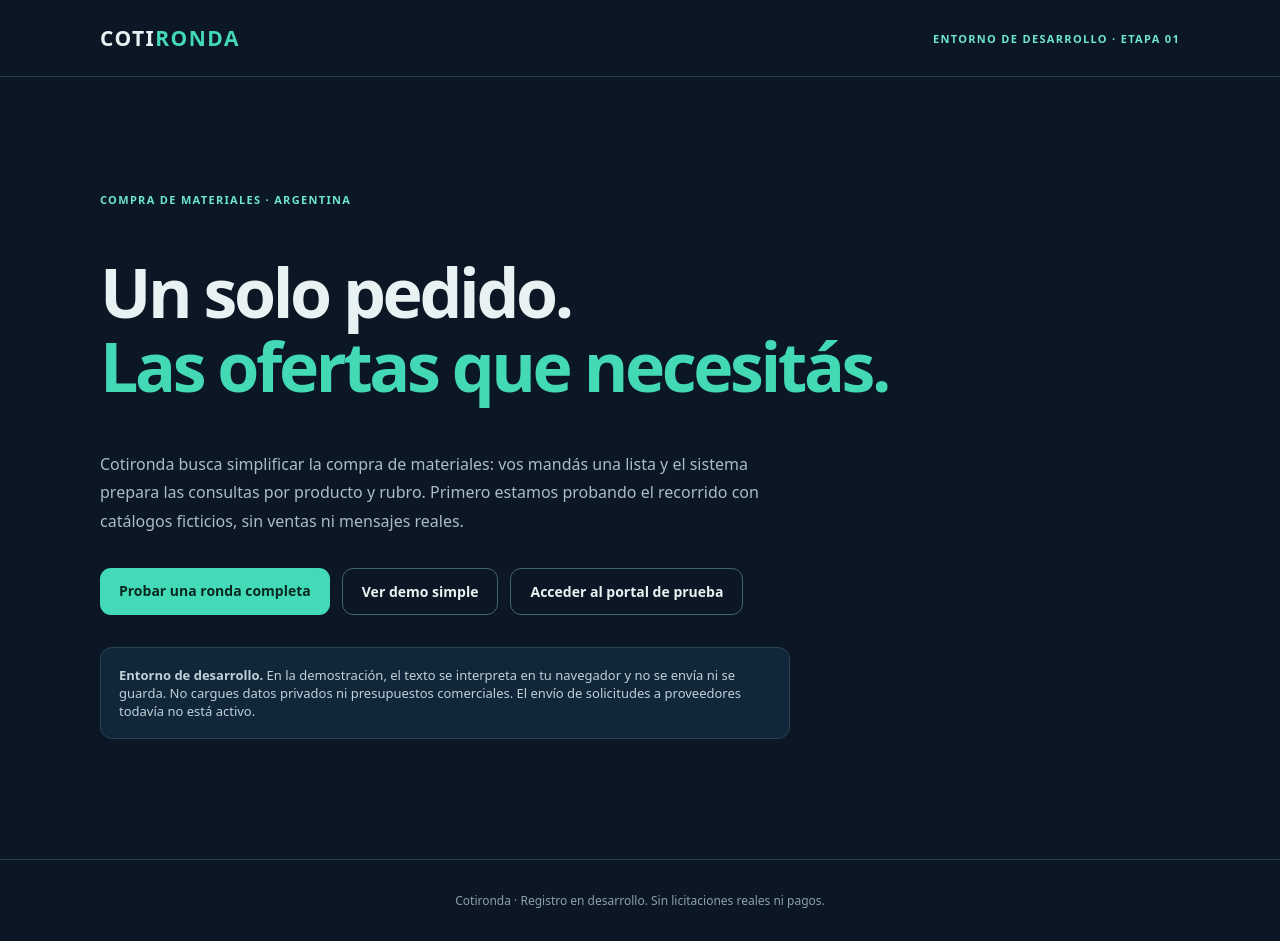
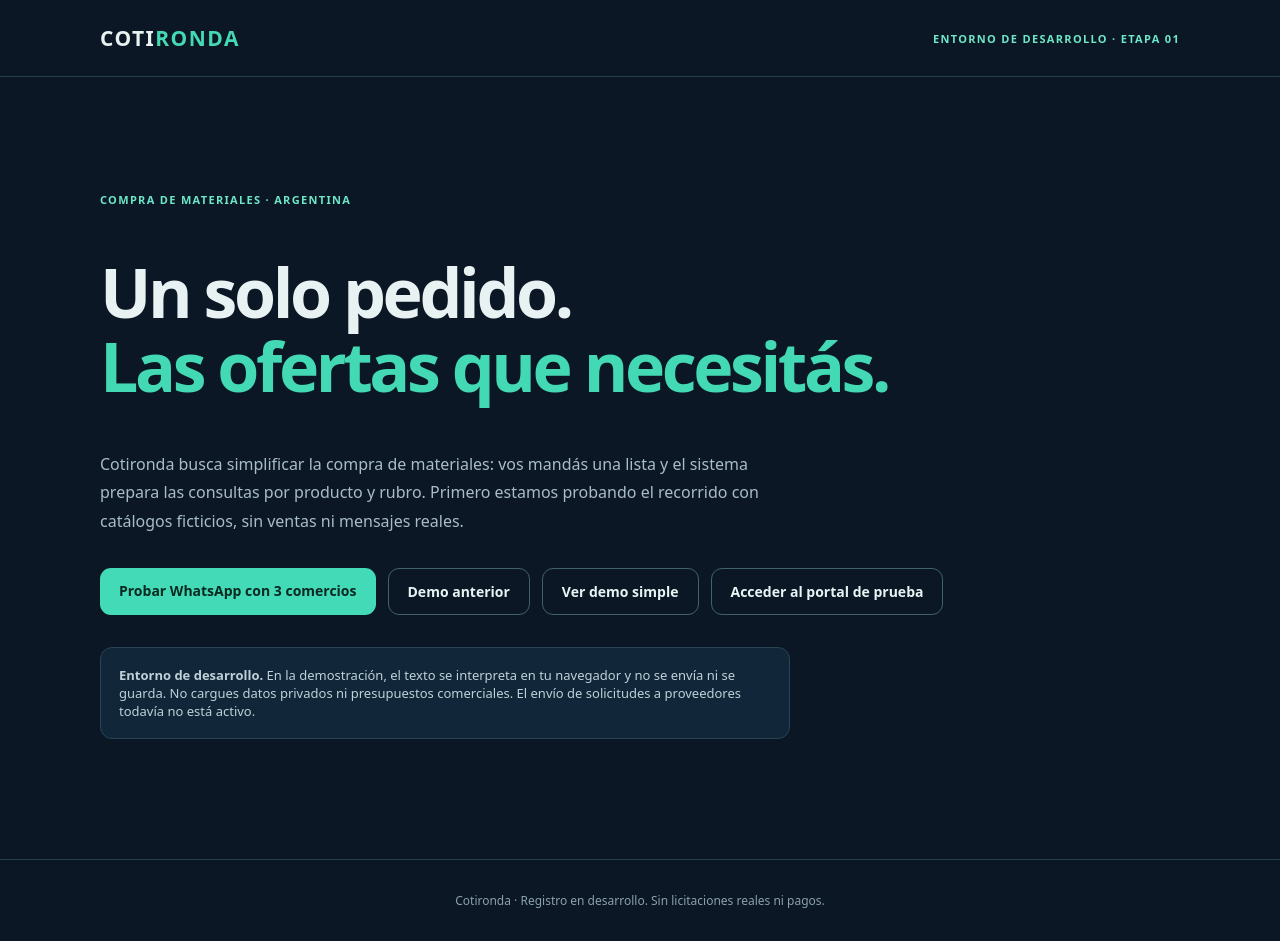
Before and after one commit to ProtectorRudo/Cotironda, a Next.js app in the folder apps/portal/: page / in a window 1280 px wide. Built offline with nearby package versions, Linux system fonts and the light colour scheme.

Commit message:
feat(mvp-065): enlazar prototipo WhatsApp desde inicio y demo simple

```diff
--- a/apps/portal/app/page.tsx
+++ b/apps/portal/app/page.tsx
@@ -5,7 +5,8 @@ export default function Inicio() {
     <h1>Un solo pedido.<br/><span>Las ofertas que necesitás.</span></h1>
     <p>Cotironda busca simplificar la compra de materiales: vos mandás una lista y el sistema prepara las consultas por producto y rubro. Primero estamos probando el recorrido con catálogos ficticios, sin ventas ni mensajes reales.</p>
     <div className="actions">
-      <Link href="/probar/piloto" className="button">Probar una ronda completa</Link>
+      <Link href="/probar/whatsapp" className="button">Probar WhatsApp con 3 comercios</Link>
+      <Link href="/probar/piloto" className="button outline">Demo anterior</Link>
       <Link href="/probar" className="button outline">Ver demo simple</Link>
       <Link href="/ingresar" className="button outline">Acceder al portal de prueba</Link>
     </div>
```
